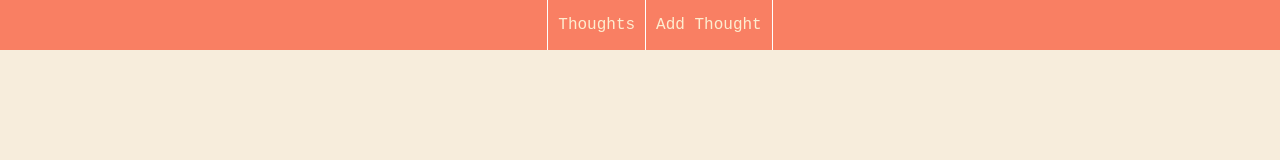
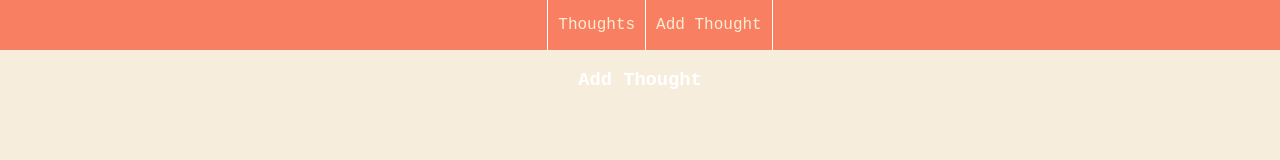
Before and after one commit to MiksZvirbulis/Vue-Thoughts, a Vue app: page /add in a window 1280 px wide. Shown: the top 160 px of the page. Built offline with nearby package versions, Linux system fonts and the light colour scheme.

Commit message:
Routing implemented

```diff
--- a/src/App.vue
+++ b/src/App.vue
@@ -1,8 +1,8 @@
 <template>
   <div id="app">
     <ul id="navigation">
-      <li><a href="#">Thoughts</a></li>
-      <li><a href="#">Add Thought</a></li>
+      <li><router-link to="/">Thoughts</router-link></li>
+      <li><router-link to="/add">Add Thought</router-link></li>
     </ul>
     <router-view/>
   </div>
--- a/src/main.js
+++ b/src/main.js
@@ -5,8 +5,6 @@ import router from './router'
 Vue.config.productionTip = false
 
 new Vue({
-  el: '#app',
   router,
-  template: '<App/>',
-  components: { App }
-})
+  render: h => h(App)
+}).$mount('#app')
--- /dev/null
+++ b/src/router/404.vue
@@ -0,0 +1,11 @@
+<template>
+    <div>
+        <h3>404: Page not Found</h3>
+    </div>
+</template>
+
+<script>
+export default {
+    name: "404"
+}
+</script>
--- /dev/null
+++ b/src/router/addThought.vue
@@ -0,0 +1,11 @@
+<template>
+    <div>
+        <h3>Add Thought</h3>
+    </div>
+</template>
+
+<script>
+export default {
+    name: "addThought"
+}
+</script>
```
Also changed, not shown: src/router/index.js (+7 -2 lines).
